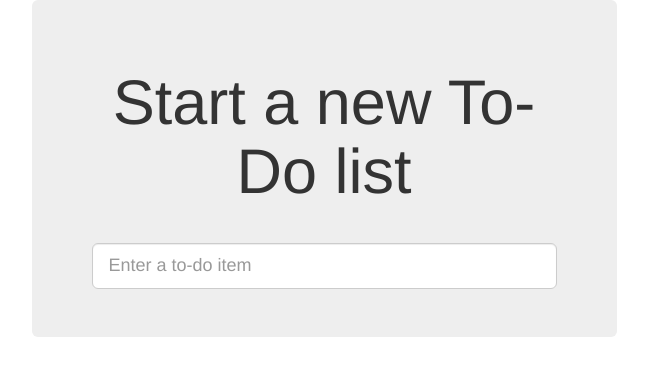
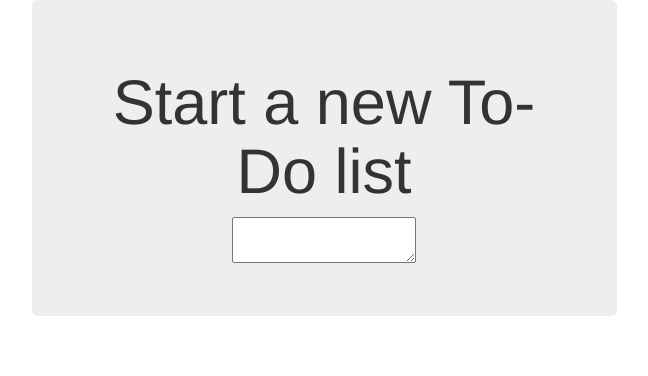
Before and after one commit to myrmica-habilis/python-tdd-book, a Django app: template lists/templates/home.html in a window 1280 px wide. Shown: the top 376 px of the page, without its empty margins (316-964 px from the left). Run offline with Django 3.2, Linux system fonts and the light colour scheme; the template is opened without the code that fills it, so the values that code supplies are empty, except form fields; tables that the repository leaves empty hold one stand-in row (values such as "Sample post"); form fields are guessed from the names that the template uses; some libraries are stand-ins or nearby versions.

Commit message:
Use new form in home_page. NB FTs failing

```diff
--- a/lists/templates/base.html
+++ b/lists/templates/base.html
@@ -17,9 +17,7 @@
           <h1>{% block header_text %}{% endblock %}</h1>
           <form method="POST"
                 action="{% block form_action %}{% endblock %}">
-              <input name="item_text" id="id_new_item"
-                     class="form-control input-lg"
-                     placeholder="Enter a to-do item"/>
+              {{ form.text }}
               {% csrf_token %}
               {% if error %}
                   <div class="form-group has-error">
--- a/lists/views.py
+++ b/lists/views.py
@@ -1,11 +1,12 @@
 from django.core.exceptions import ValidationError
 from django.shortcuts import render, redirect
 
+from lists.forms import ItemForm
 from lists.models import Item, List
 
 
 def home_page(request):
-    return render(request, 'home.html')
+    return render(request, 'home.html', {'form': ItemForm()})
 
 
 def view_list(request, list_id):
```
Also changed, not shown: lists/tests/test_views.py (+5 -0 lines).
